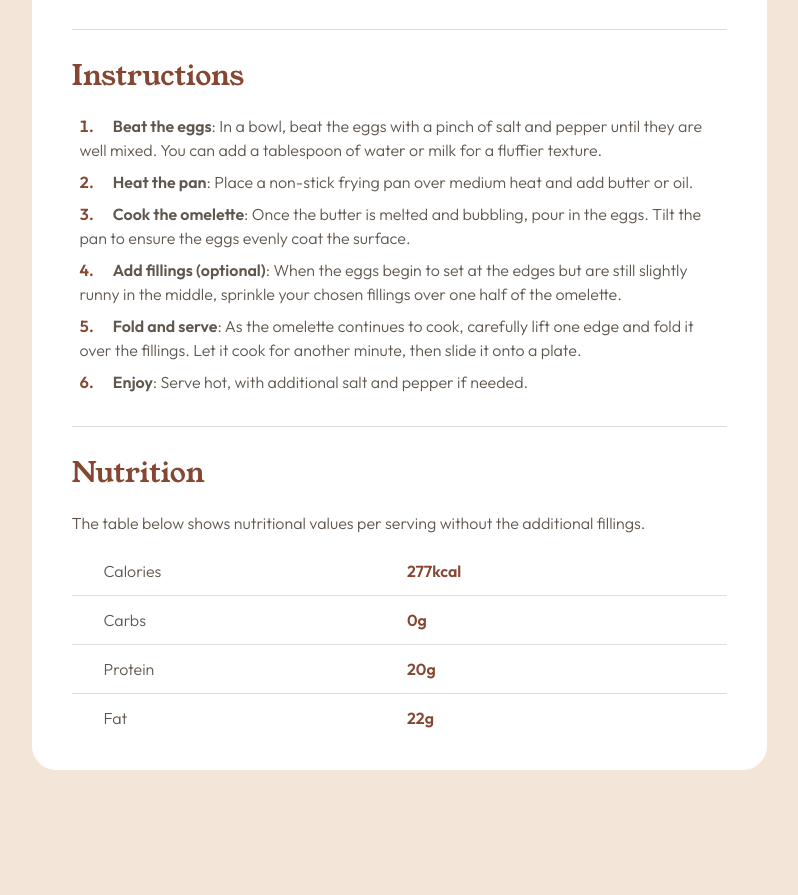
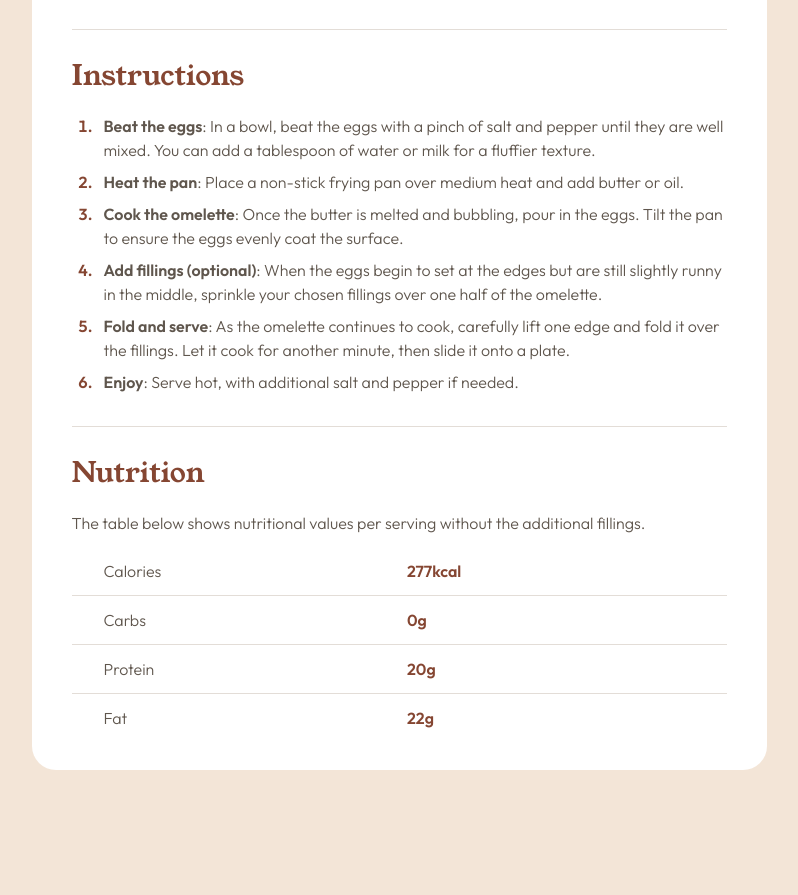
Before and after one commit to frontend-mentor-projects-repo/recipe-page-main, a plain HTML site: page index.html in a window 1280 px wide. Shown: the part 1063-1958 px from the top of the page, without its empty margins (241-1039 px from the left). Drawn offline with nearby package versions, Linux system fonts and the light colour scheme.

Commit message:
Fix errors

```diff
--- a/index.html
+++ b/index.html
@@ -65,17 +65,17 @@
       <hr class="text-stone150">
       <div class="flex flex-col gap-6" id="layer-3">
         <h2 class="text-brown800 text-x28 font-yserif leading-none" id="instructions-title">Instructions</h2>
-        <ol class="flex flex-col gap-2 list-decimal list-inside marker:font-semibold marker:text-brown800" id="instructions-list">
-          <li class="text-stone600 text-base/6 font-outfit font-light pl-2"><em class="font-semibold not-italic pl-4">Beat the eggs</em>: In a bowl, beat the eggs with a pinch of salt and pepper until they are well mixed.
+        <ol class="flex flex-col gap-2 list-decimal list-outside marker:font-semibold marker:text-brown800 pl-6" id="instructions-list">
+          <li class="text-stone600 text-base/6 font-outfit font-light pl-2"><em class="font-semibold not-italic">Beat the eggs</em>: In a bowl, beat the eggs with a pinch of salt and pepper until they are well mixed.
             You can add a tablespoon of water or milk for a fluffier texture.</li>
-          <li class="text-stone600 text-base/6 font-outfit font-light pl-2"><em class="font-semibold not-italic pl-4">Heat the pan</em>: Place a non-stick frying pan over medium heat and add butter or oil.</li>
-          <li class="text-stone600 text-base/6 font-outfit font-light pl-2"><em class="font-semibold not-italic pl-4">Cook the omelette</em>: Once the butter is melted and bubbling, pour in the eggs. Tilt the pan to ensure
+          <li class="text-stone600 text-base/6 font-outfit font-light pl-2"><em class="font-semibold not-italic">Heat the pan</em>: Place a non-stick frying pan over medium heat and add butter or oil.</li>
+          <li class="text-stone600 text-base/6 font-outfit font-light pl-2"><em class="font-semibold not-italic">Cook the omelette</em>: Once the butter is melted and bubbling, pour in the eggs. Tilt the pan to ensure
             the eggs evenly coat the surface.</li>
-          <li class="text-stone600 text-base/6 font-outfit font-light pl-2"><em class="font-semibold not-italic pl-4">Add fillings (optional)</em>: When the eggs begin to set at the edges but are still slightly runny in the
+          <li class="text-stone600 text-base/6 font-outfit font-light pl-2"><em class="font-semibold not-italic">Add fillings (optional)</em>: When the eggs begin to set at the edges but are still slightly runny in the
             middle, sprinkle your chosen fillings over one half of the omelette.</li>
-          <li class="text-stone600 text-base/6 font-outfit font-light pl-2"><em class="font-semibold not-italic pl-4">Fold and serve</em>: As the omelette continues to cook, carefully lift one edge and fold it over the
+          <li class="text-stone600 text-base/6 font-outfit font-light pl-2"><em class="font-semibold not-italic">Fold and serve</em>: As the omelette continues to cook, carefully lift one edge and fold it over the
             fillings. Let it cook for another minute, then slide it onto a plate.</li>
-          <li class="text-stone600 text-base/6 font-outfit font-light pl-2"><em class="font-semibold not-italic pl-4">Enjoy</em>: Serve hot, with additional salt and pepper if needed.</li>
+          <li class="text-stone600 text-base/6 font-outfit font-light pl-2"><em class="font-semibold not-italic">Enjoy</em>: Serve hot, with additional salt and pepper if needed.</li>
         </ol>
       </div>
       <hr class="text-stone150">
@@ -87,17 +87,17 @@
             <dt class="text-stone600 text-base/6 font-outfit font-light inline-block w-1/2">Calories</dt>
             <dd class="text-brown800 text-base/6 font-outfit font-semibold inline-block w-1/2">277kcal</dd>
           </div>
-          <hr class="text-stone150">
+          <div class="h-px bg-stone150 w-full"></div>
           <div class="flex gap-4 mx-8">
             <dt class="text-stone600 text-base/6 font-outfit font-light inline-block w-1/2">Carbs</dt>
             <dd class="text-brown800 text-base/6 font-outfit font-semibold inline-block w-1/2">0g</dd>
           </div>
-          <hr class="text-stone150">
+          <div class="h-px bg-stone150 w-full"></div>
           <div class="flex gap-4 mx-8">
             <dt class="text-stone600 text-base/6 font-outfit font-light inline-block w-1/2">Protein</dt>
             <dd class="text-brown800 text-base/6 font-outfit font-semibold inline-block w-1/2">20g</dd>
           </div>
-          <hr class="text-stone150">
+          <div class="h-px bg-stone150 w-full"></div>
           <div class="flex gap-4 mx-8">
             <dt class="text-stone600 text-base/6 font-outfit font-light inline-block w-1/2">Fat</dt>
             <dd class="text-brown800 text-base/6 font-outfit font-semibold inline-block w-1/2">22g</dd>
```
